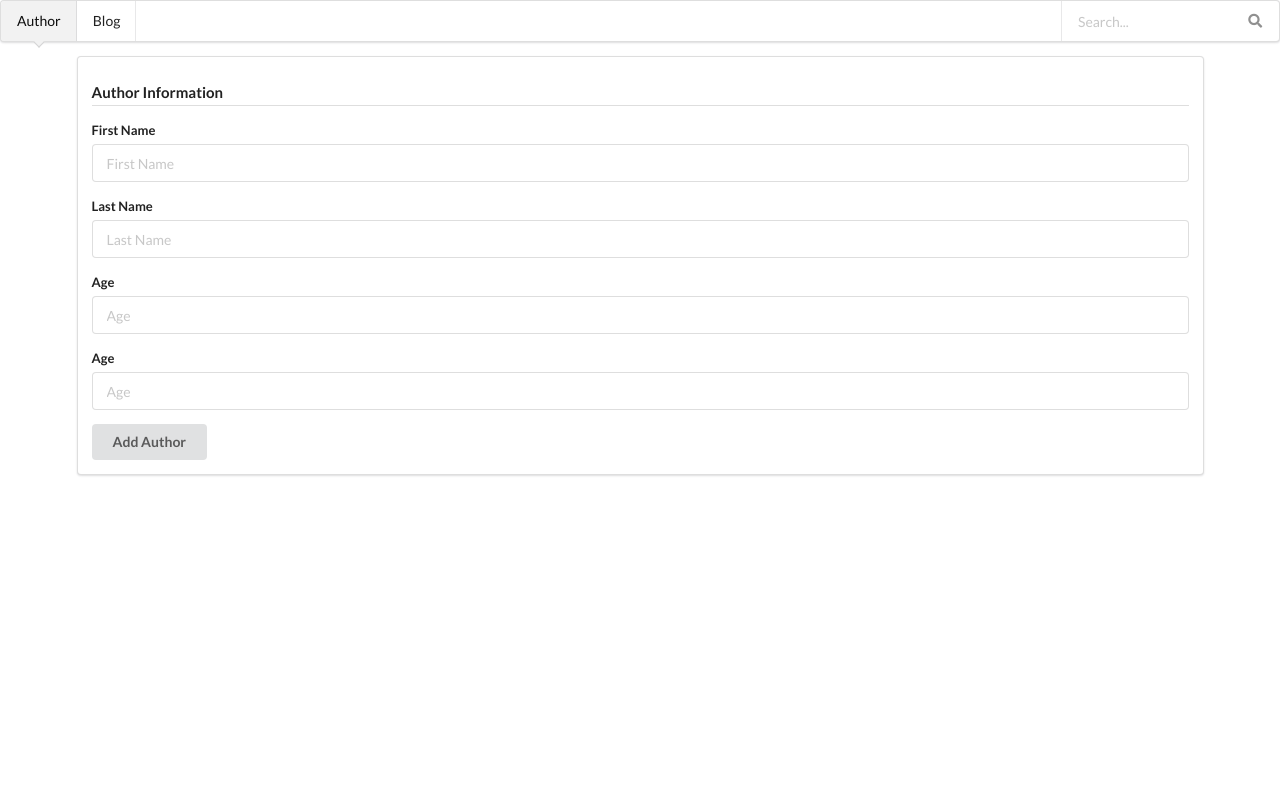
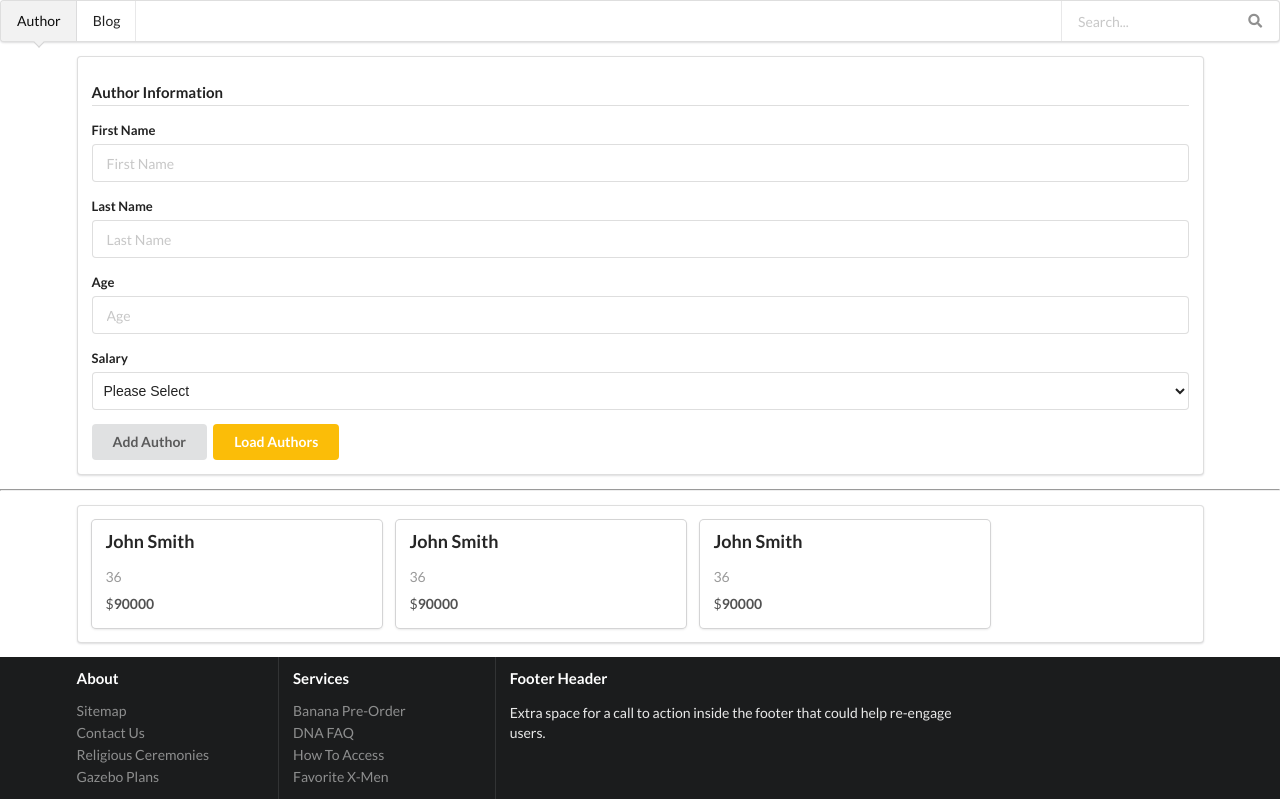
Before and after one commit to vonetta/Author-Ajax, a plain HTML site: page semanticAuthorAjax/index.html in a window 1280 px wide. Drawn offline with nearby package versions, Linux system fonts and the light colour scheme.

Commit message:
created form page

```diff
--- a/semanticAuthorAjax/index.html
+++ b/semanticAuthorAjax/index.html
@@ -35,7 +35,6 @@
                     <input type="text" name="author[first-name]" placeholder="First Name">
                 </div>
 
-
                 <div class="field">
                     <label>Last Name</label>
                     <input type="text" name="author[last-name]" placeholder="Last Name">
@@ -47,18 +46,84 @@
                 </div>
 
                 <div class="field">
-                    <label>Age</label>
-                    <input type="text" name="author[age]" placeholder="Age">
+                    <label>Salary</label>
+                    <select class="ui dropdown">
+                        <option value="">Please Select</option>
+                        <option value="0">$50,000</option>
+                        <option value="1">$55,000</option>
+                        <option value="2">$60,000</option>
+                        <option value="3">$65,000</option>
+                        <option value="4">$70,000</option>
+                        <option value="5">$75,000</option>
+                        <option value="6">$80,000</option>
+                        <option value="7">$85,000</option>
+                        <option value="8">$90,000</option>
+                        <option value="9">$95,000</option>
+                        <option value="10">$100,000</option>
+                    </select>
                 </div>
-
-                <div class="ui button" tabindex="0">Add Author</div>
+                <div class="ui button btnSubmit" tabindex="0">Add Author</div>
+                <div class="ui button yellow loadAuthors" tabindex="0">Load Authors</div>
             </form>
         </div>
+        <hr />
+        <div class="ui segment container">
+            <div class="ui cards author-list">
+                <div class="card">
+                    <div class="content">
+                        <h1 class="header">John Smith</h1>
+                        <p class="meta">36</p>
+                        <p class="description">$<strong>90000</strong></p>
+                    </div>
+                </div>
+                <div class="card">
+                    <div class="content">
+                        <h1 class="header">John Smith</h1>
+                        <p class="meta">36</p>
+                        <p class="description">$<strong>90000</strong></p>
+                    </div>
+                </div>
+                <div class="card">
+                    <div class="content">
+                        <h1 class="header">John Smith</h1>
+                        <p class="meta">36</p>
+                        <p class="description">$<strong>90000</strong></p>
+                    </div>
+                </div>
+            </div>
 
+        </div>
 
+        <div class="ui inverted vertical footer segment">
+            <div class="ui container ">
+                <div class="ui stackable inverted divided equal height stackable grid">
+                    <div class="three wide column">
+                        <h4 class="ui inverted header">About</h4>
+                        <div class="ui inverted link list">
+                            <a href="#" class="item">Sitemap</a>
+                            <a href="#" class="item">Contact Us</a>
+                            <a href="#" class="item">Religious Ceremonies</a>
+                            <a href="#" class="item">Gazebo Plans</a>
+                        </div>
+                    </div>
+                    <div class="three wide column">
+                        <h4 class="ui inverted header">Services</h4>
+                        <div class="ui inverted link list">
+                            <a href="#" class="item">Banana Pre-Order</a>
+                            <a href="#" class="item">DNA FAQ</a>
+                            <a href="#" class="item">How To Access</a>
+                            <a href="#" class="item">Favorite X-Men</a>
+                        </div>
+                    </div>
+                    <div class="seven wide column">
+                        <h4 class="ui inverted header">Footer Header</h4>
+                        <p>Extra space for a call to action inside the footer that could help re-engage users.</p>
+                    </div>
+                </div>
+            </div>
+        </div>
 
-
-    </div>
+    </div> <!--end of container-->
     <script src="https://ajax.googleapis.com/ajax/libs/jquery/3.2.1/jquery.min.js"></script>
     <script src="https://cdnjs.cloudflare.com/ajax/libs/semantic-ui/2.2.13/semantic.min.js"></script>
     <script src="main.js"></script>
```
